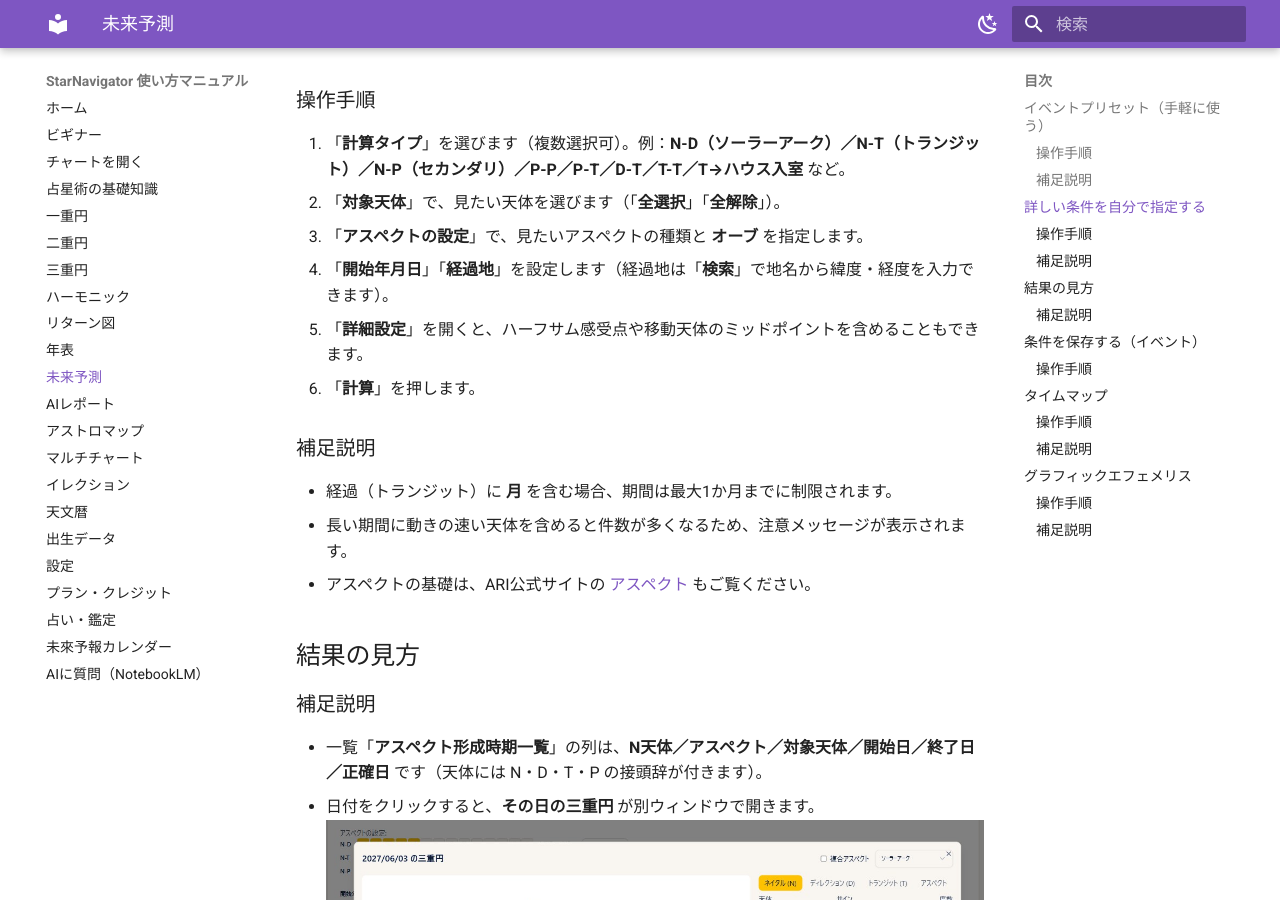
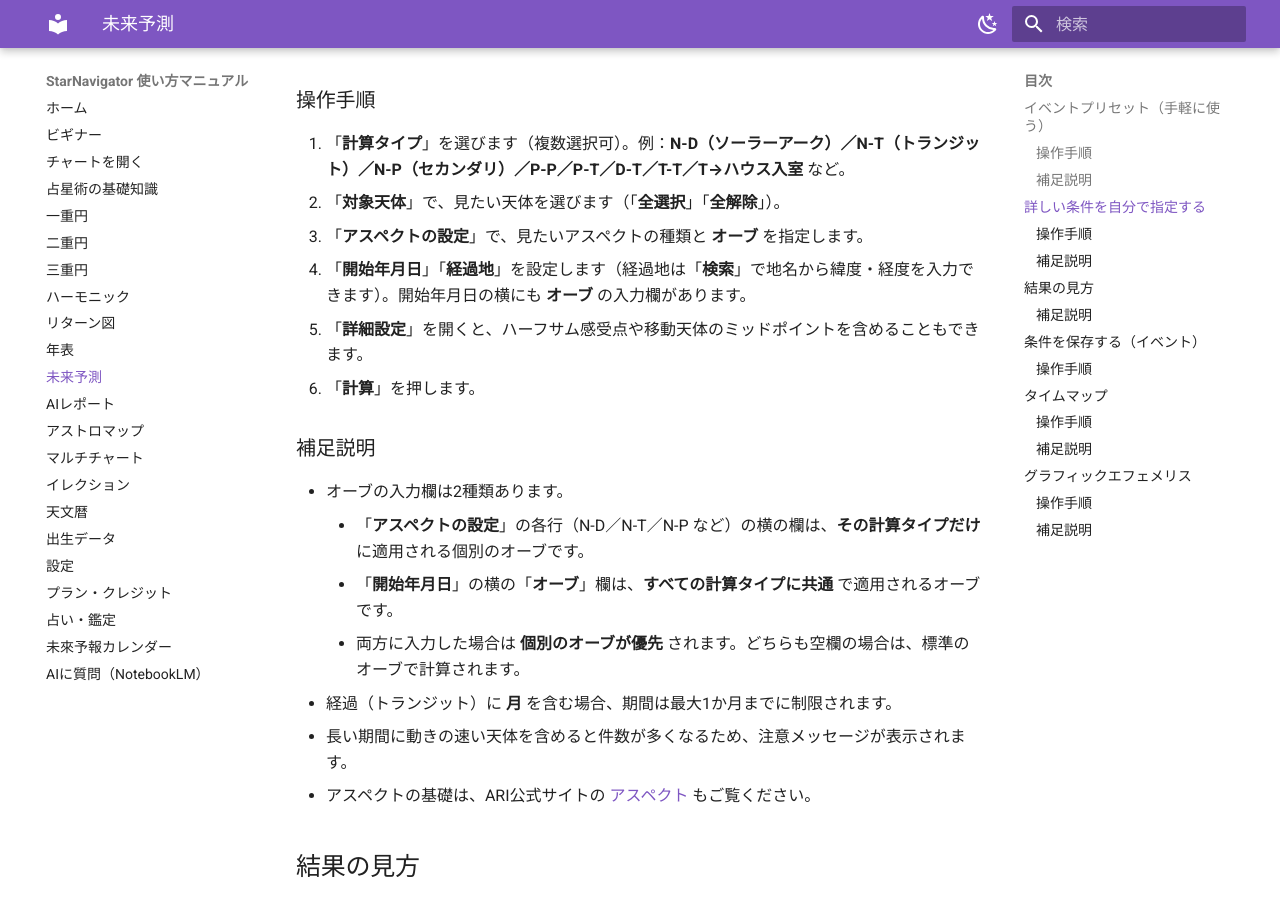
Before and after one commit to KeikoKagawa/starnavi-manual, an MkDocs documentation site: the page built from docs/forecast.md, in a window 1280 px wide and 900 px high, scrolled down 2034 px. Built offline with MkDocs 1.6.1 and Material for MkDocs 9.7.7, drawn with Linux system fonts in a browser that asks for light colours.

Commit message:
docs(forecast): オーブ入力欄2種類(計算タイプ個別/全体共通)の説明を追記
Co-Authored-By: Claude Fable 5 <noreply@anthropic.com>

```diff
--- a/docs/forecast.md
+++ b/docs/forecast.md
@@ -34,12 +34,16 @@
 1. 「**計算タイプ**」を選びます（複数選択可）。例：**N-D（ソーラーアーク）／N-T（トランジット）／N-P（セカンダリ）／P-P／P-T／D-T／T-T／T→ハウス入室** など。
 2. 「**対象天体**」で、見たい天体を選びます（「**全選択**」「**全解除**」）。
 3. 「**アスペクトの設定**」で、見たいアスペクトの種類と **オーブ** を指定します。
-4. 「**開始年月日**」「**経過地**」を設定します（経過地は「**検索**」で地名から緯度・経度を入力できます）。
+4. 「**開始年月日**」「**経過地**」を設定します（経過地は「**検索**」で地名から緯度・経度を入力できます）。開始年月日の横にも **オーブ** の入力欄があります。
 5. 「**詳細設定**」を開くと、ハーフサム感受点や移動天体のミッドポイントを含めることもできます。
 6. 「**計算**」を押します。
 
 ### 補足説明
 
+- オーブの入力欄は2種類あります。
+    - 「**アスペクトの設定**」の各行（N-D／N-T／N-P など）の横の欄は、**その計算タイプだけ** に適用される個別のオーブです。
+    - 「**開始年月日**」の横の「**オーブ**」欄は、**すべての計算タイプに共通** で適用されるオーブです。
+    - 両方に入力した場合は **個別のオーブが優先** されます。どちらも空欄の場合は、標準のオーブで計算されます。
 - 経過（トランジット）に **月** を含む場合、期間は最大1か月までに制限されます。
 - 長い期間に動きの速い天体を含めると件数が多くなるため、注意メッセージが表示されます。
 - アスペクトの基礎は、ARI公式サイトの [アスペクト](https://www.arijp.com/basis/aspect) もご覧ください。
```
